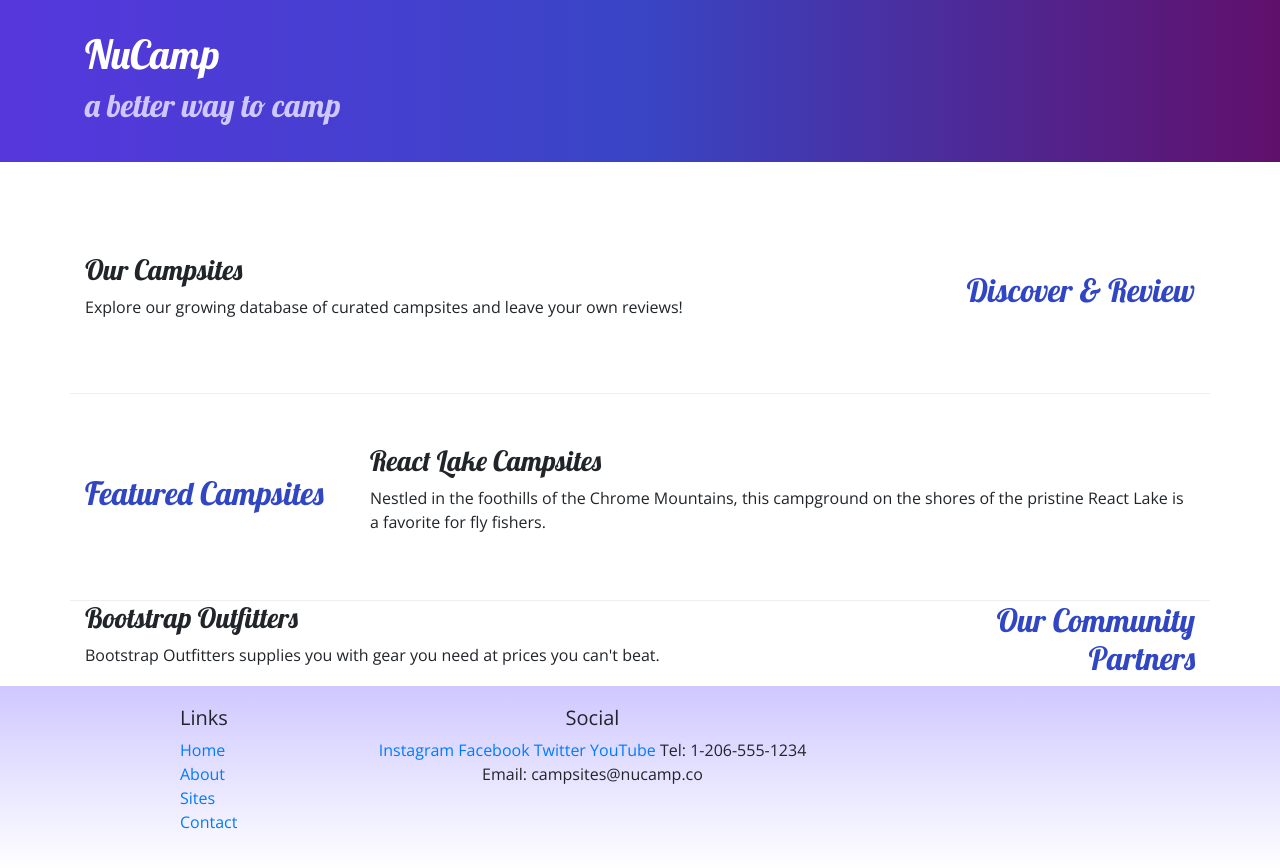
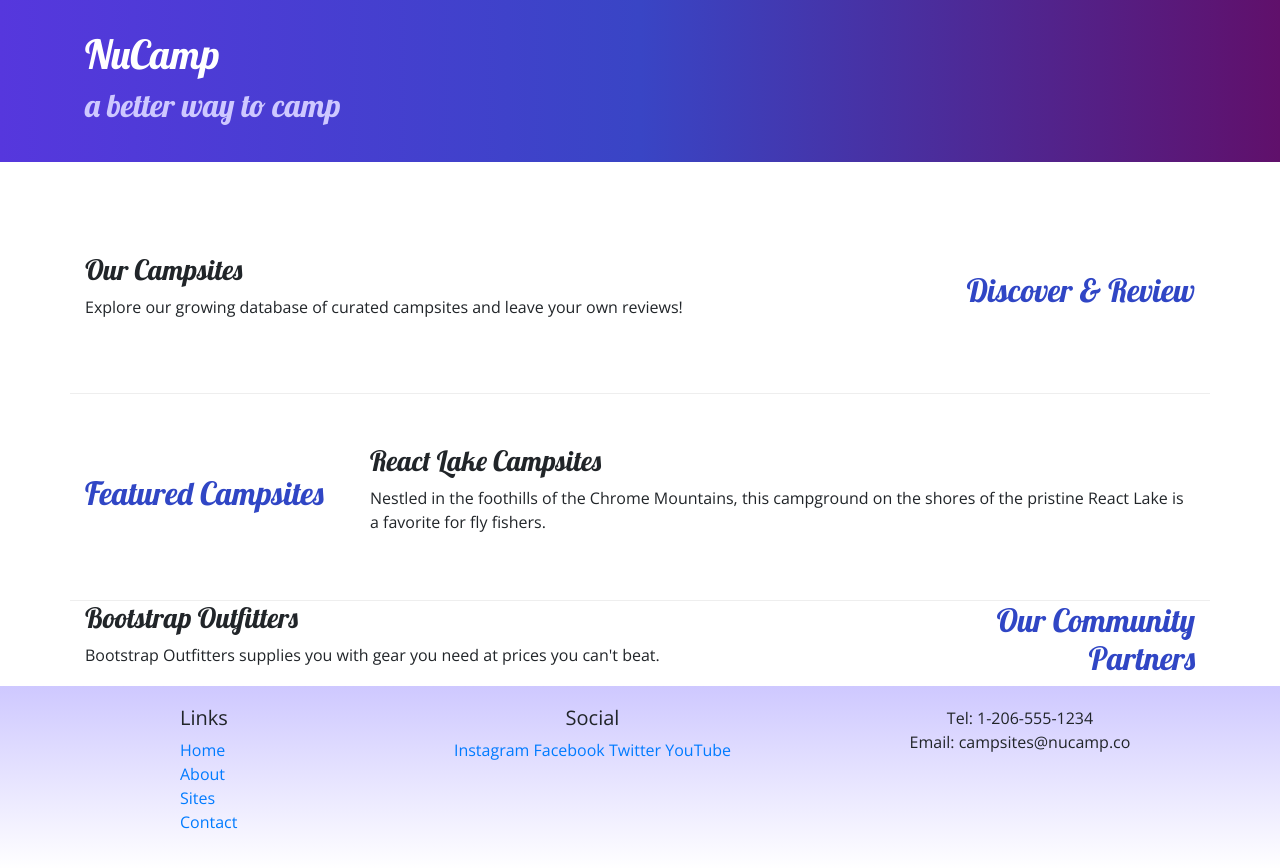
Before and after one commit to kweisse1/nucampsite, a website: page index.html in a window 1280 px wide. Drawn offline with nearby package versions, Linux system fonts and the light colour scheme.

Commit message:
just before workshop

```diff
--- a/index.html
+++ b/index.html
@@ -80,6 +80,8 @@
                     <a href="http://facebook.com/">Facebook</a>
                     <a href="http://twitter.com/">Twitter</a>
                     <a href="http://youtube.com/">YouTube</a>
+                </div>
+                <div class="col-sm-4 text-center">
                     Tel: 1-206-555-1234 <br />
                     Email: campsites@nucamp.co
                 </div>
```
